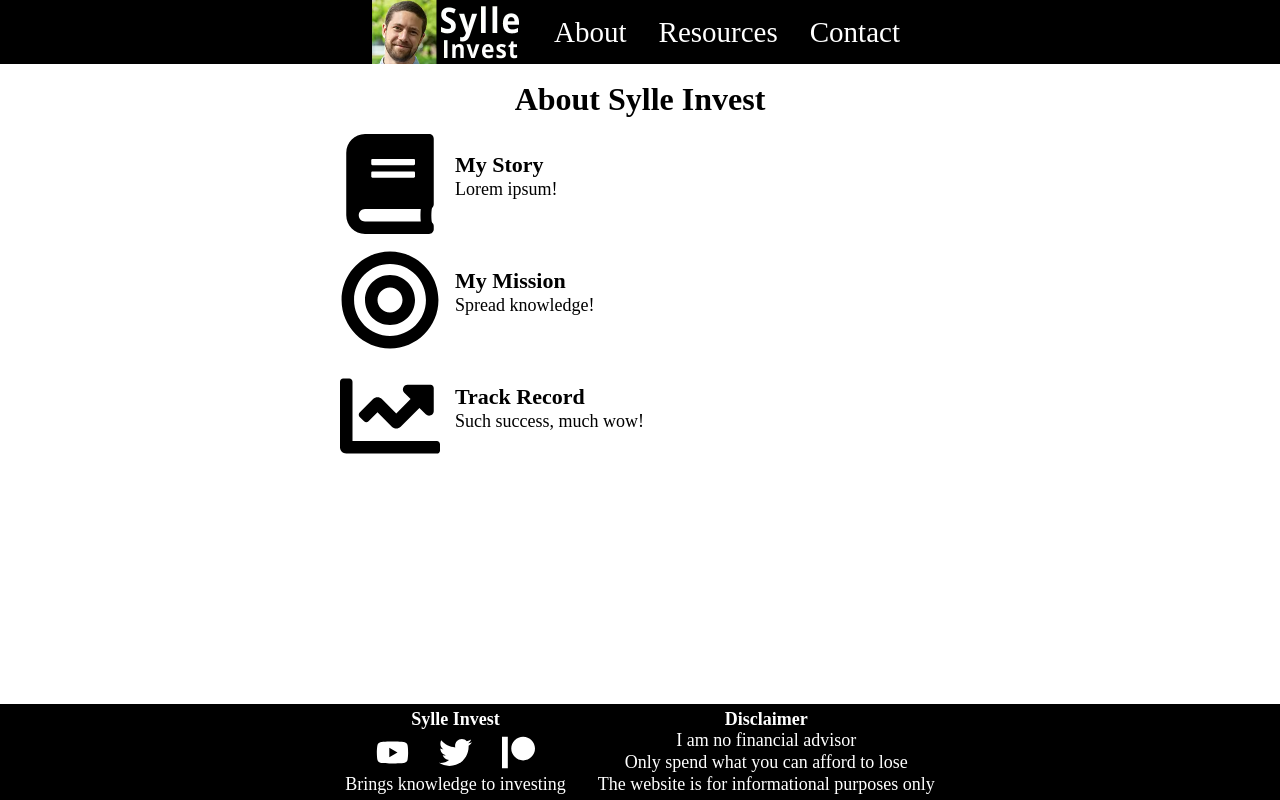
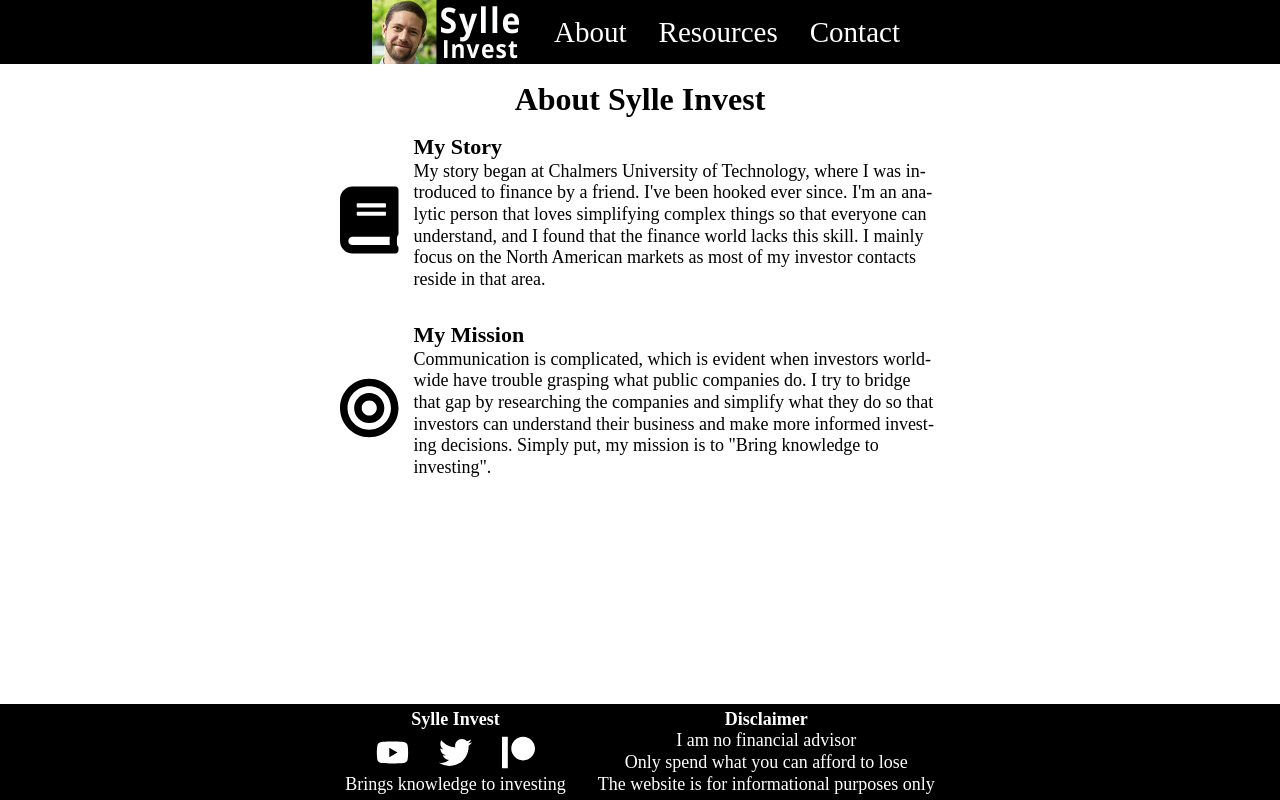
Before and after one commit to PontusLindblom/sylleinvest-website, a Next.js app: page /about in a window 1280 px wide. Built offline with nearby package versions, Linux system fonts and the light colour scheme.

Commit message:
Add content to the about page

```diff
--- a/src/app/about/page.module.css
+++ b/src/app/about/page.module.css
@@ -6,6 +6,12 @@
 }
 
 .icon {
+    display: flex;
+    flex: 10%;
     font-size: 10rem;
     margin-right: 1.5rem;
 }
+
+.aboutText {
+    flex: 90%;
+}
--- a/src/app/about/page.tsx
+++ b/src/app/about/page.tsx
@@ -1,5 +1,5 @@
 import styles from "./page.module.css"
-import {FaBook, FaChartLine, FaBullseye} from 'react-icons/fa';
+import {FaBook, FaBullseye} from 'react-icons/fa';
 
 export default function Page() {
     return (
@@ -7,36 +7,36 @@ export default function Page() {
             <h1>About Sylle Invest</h1>
             <div className={styles.paragraphContainer}>
                 <FaBook className={styles.icon}/>
-                <div>
+                <div className={styles.aboutText}>
                     <h3>
                         My Story
                     </h3>
                     <p>
-                        Lorem ipsum!
+                        My story began at Chalmers University of Technology,
+                        where I was introduced to finance by a friend. I&#39;ve
+                        been hooked ever since. I&#39;m an analytic person that
+                        loves simplifying complex things so that everyone can
+                        understand, and I found that the finance world lacks
+                        this skill. I mainly focus on the North American markets
+                        as most of my investor contacts reside in that area.
                     </p>
                 </div>
             </div>
 
             <div className={styles.paragraphContainer}>
                 <FaBullseye className={styles.icon}/>
-                <div>
+                <div className={styles.aboutText}>
                     <h3>
                         My Mission
                     </h3>
                     <p>
-                        Spread knowledge!
-                    </p>
-                </div>
-            </div>
-
-            <div className={styles.paragraphContainer}>
-                <FaChartLine className={styles.icon}/>
-                <div>
-                    <h3>
-                        Track Record
-                    </h3>
-                    <p>
-                        Such success, much wow!
+                        Communication is complicated, which is evident
+                        when investors worldwide have trouble grasping what
+                        public companies do. I try to bridge that gap by
+                        researching the companies and simplify what they do so
+                        that investors can understand their business and make
+                        more informed investing decisions. Simply put, my
+                        mission is to "Bring knowledge to investing".
                     </p>
                 </div>
             </div>
```
